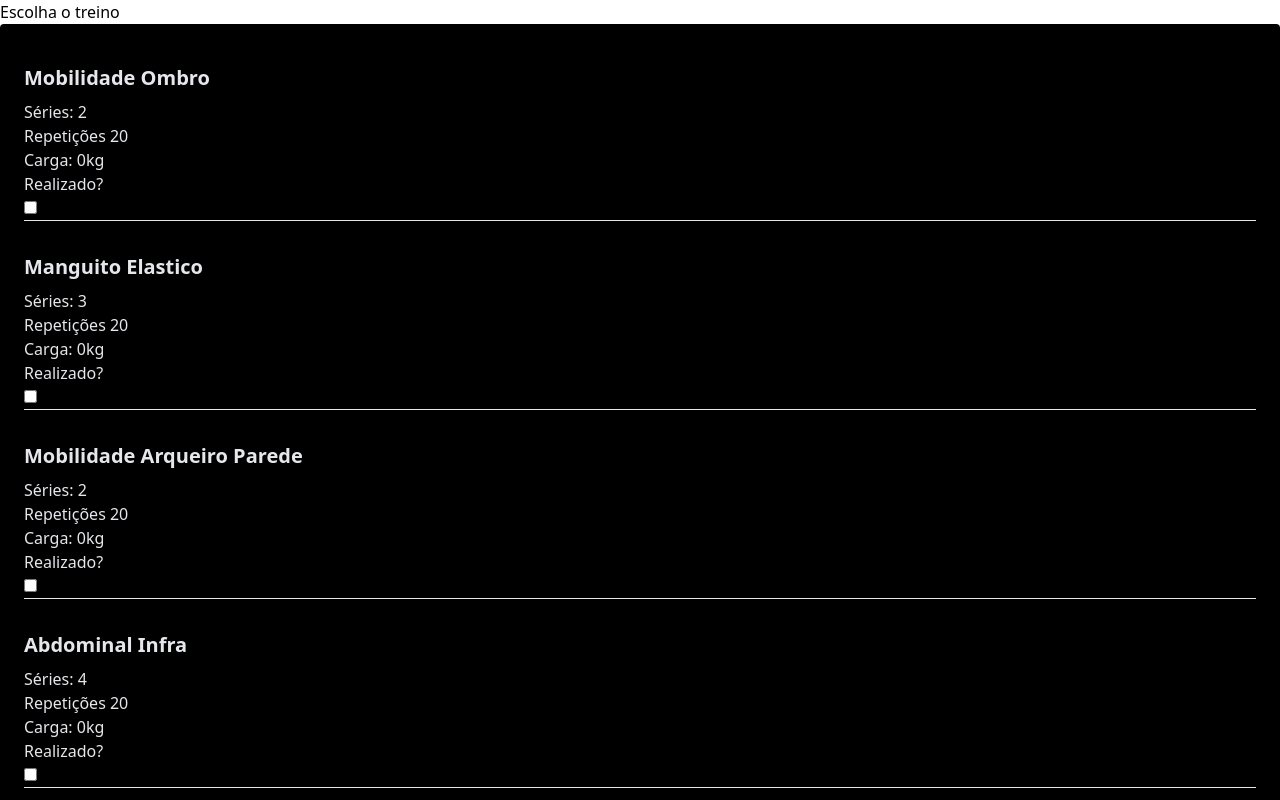
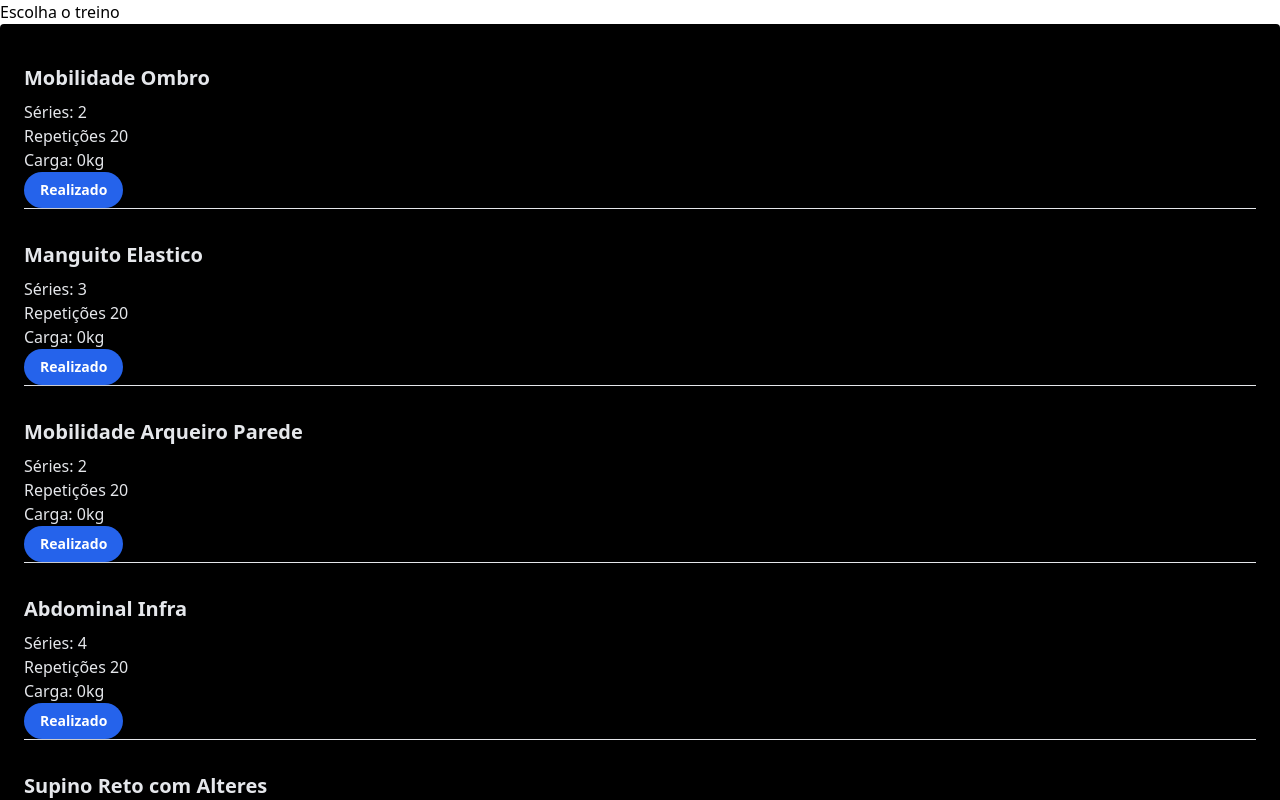
Before and after one commit to GabrielRodriguesMachado/gym, a React (Create React App) app: page / in a window 1280 px wide. Both pictures are taken after a click on the button "Treino A". Shown: the top 800 px of the page. Built offline with nearby package versions, Linux system fonts and the light colour scheme.

Commit message:
adicionado nova feature de excluir o exercicio fin

```diff
--- a/src/App.js
+++ b/src/App.js
@@ -22,6 +22,14 @@ function App() {
     setTreino('Treino C');
     setTreinoEscolhido(treinoC);
     setTreinoSelecionado(false);
+  }
+
+  function handleRealizado(id) {
+    const treinoAtualizado = treinoEscolhido.reduce((acc, treino) => {
+      if (treino.id !== id) return [...acc, treino];
+      return acc;
+    }, [])
+    setTreinoEscolhido(treinoAtualizado);
   }
   return (
     <div className="">
@@ -50,8 +58,12 @@ function App() {
             <p className="text-gray-200 text-base">Séries: {treino.series}</p>
             <p className="text-gray-200 text-base">Repetições {treino.repeticoes}</p>
             <p className="text-gray-200 text-base">Carga: {treino.carga}kg</p>
-            <p className="text-gray-200 text-base">Realizado?</p>
-            <input type="checkbox" name="" id="" className="text-gray-700 text-base" />
+            {/* <p className="text-gray-200 text-base">Realizado?</p>
+            <input type="checkbox" name="" id="" className="text-gray-700 text-base" /> */}
+            <button
+              className="py-2 px-4 shadow-md no-underline rounded-full bg-blue-600 text-white font-sans font-semibold text-sm border-blue btn-primary hover:text-white hover:bg-blue-light focus:outline-none active:shadow-none mr-2"
+              onClick={() => handleRealizado(treino.id)}
+            >Realizado</button>
           <hr />
           </div>
             ))}
```
